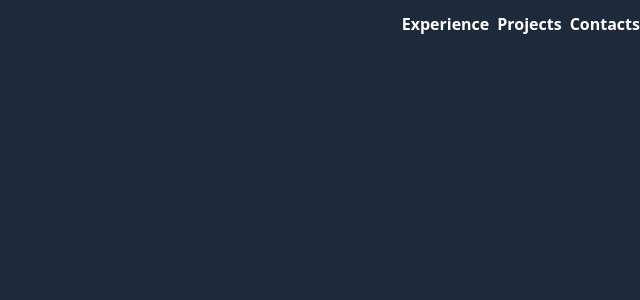
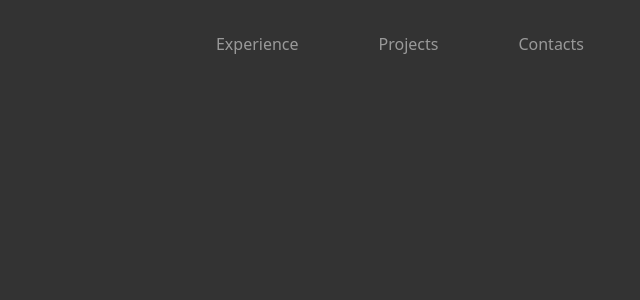
Before and after one commit to aiqbal34/Porfolio, a Next.js app in the folder frontend/portfolio/: page / in a window 1280 px wide. Shown: the top 300 px of the page, without its empty margins (640-1280 px from the left). Built offline with nearby package versions, Linux system fonts and the light colour scheme.

Commit message:
adding styling to navbar

```diff
--- a/frontend/portfolio/app/_components/Navbar.tsx
+++ b/frontend/portfolio/app/_components/Navbar.tsx
@@ -2,16 +2,18 @@ import Link from "next/link";
 
 const Navbar = () => {
 
-    const listLinkStyling = "pl-2 text-white font-semibold"
+    const listLinkStyling = `ml-20 text-white opacity-50
+                            hover:opacity-100 `
+
 
     return (
 
         <div className="items-end">
 
-                <ul className=" flex list-none pt-3 justify-end">
+                <ul className=" flex list-none mt-8 justify-end">
                     <li className={listLinkStyling}>Experience</li>
                     <li className={listLinkStyling}>Projects</li>
-                    <li className={listLinkStyling}>Contacts</li>
+                    <li className={`${listLinkStyling} mr-14`}>Contacts</li>
                 </ul>
 
         </div>
--- a/frontend/portfolio/app/layout.tsx
+++ b/frontend/portfolio/app/layout.tsx
@@ -16,7 +16,7 @@ export default function RootLayout({
 }>) {
   return (
     <html lang="en">
-      <body className="bg-slate-800">{children}</body>
+      <body className="bg-customBackgroundColor">{children}</body>
     </html>
   );
 }
--- a/frontend/portfolio/tailwind.config.ts
+++ b/frontend/portfolio/tailwind.config.ts
@@ -13,6 +13,9 @@ const config: Config = {
         "gradient-conic":
           "conic-gradient(from 180deg at 50% 50%, var(--tw-gradient-stops))",
       },
+      colors: {
+        customBackgroundColor: '#333333'
+      },
     },
   },
   plugins: [],
--- a/package.json
+++ /dev/null
@@ -1,5 +0,0 @@
-{
-  "devDependencies": {
-    "prettier": "3.2.5"
-  }
-}
```
Also changed, not shown: 1 other file (tests, documents, lock files or other folders).
